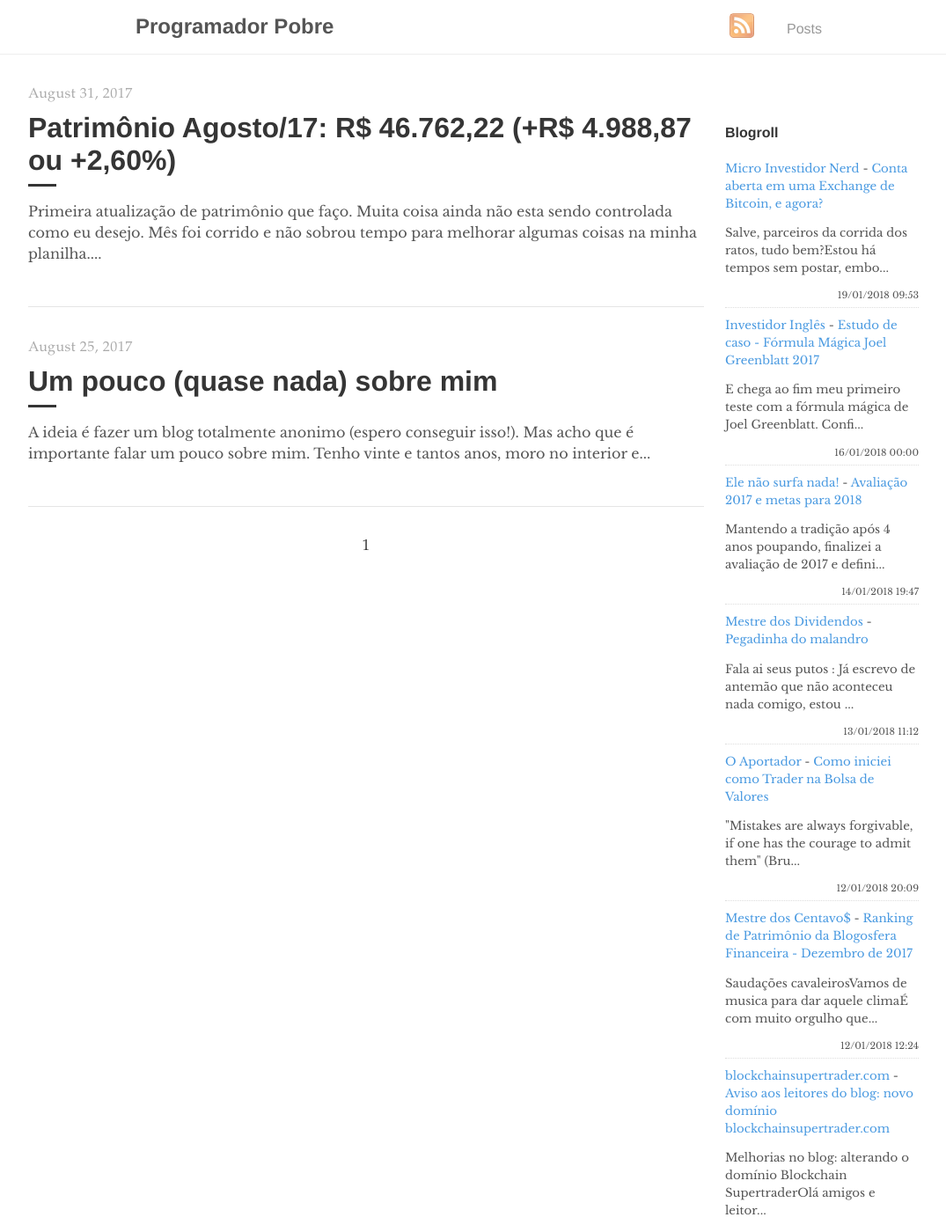
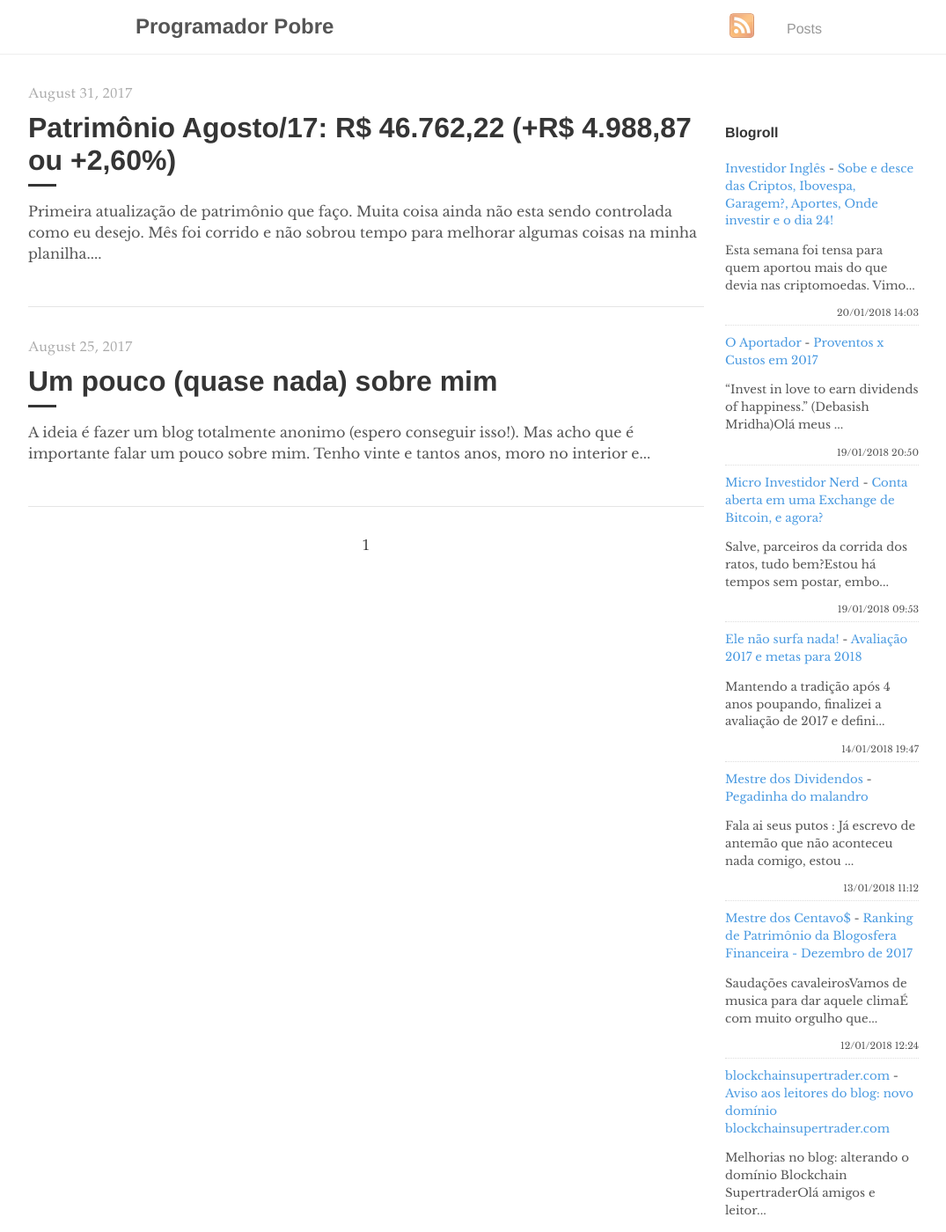
Before and after one commit to programadorpobre/programadorpobre.github.io, a Jekyll site: the page built from index.html, in a window 1280 px wide and 1400 px high. Shown: the whole window at 88% size, without its empty margins (96-1171 px from the left). Built offline with Jekyll 4.4.1, drawn with Linux system fonts in a browser that asks for light colours; the list of posts is cut into pages by our own code; comment, search, counter and statistics services are not loaded.

Commit message:
[ci skip] travis #168

```diff
--- a/_includes/feed-entries.html
+++ b/_includes/feed-entries.html
@@ -1,12 +1,17 @@
+<div class="feed-entry">
+    <a class="feed-entry-site-name" href="http://www.investidoringles.com/">Investidor Inglês</a> - <a class="feed-entry-title" href="http://www.investidoringles.com/2018/01/sobe-e-desce-das-criptos-ibovespa-onde-investir.html">Sobe e desce das Criptos, Ibovespa, Garagem?, Aportes, Onde investir e o dia 24!</a>
+    <p class="feed-entry-summary">Esta semana foi tensa para quem aportou mais do que devia nas criptomoedas. Vimo...</p>
+    <time datetime="2018-01-20T14:03:00.000-02:00">20/01/2018 14:03</time>
+</div>
+<div class="feed-entry">
+    <a class="feed-entry-site-name" href="http://oaportadorfinanceiro.blogspot.com/">O Aportador</a> - <a class="feed-entry-title" href="http://oaportadorfinanceiro.blogspot.com/2018/01/proventos-x-custos-em-2017.html">Proventos x Custos em 2017</a>
+    <p class="feed-entry-summary">“Invest in love to earn dividends of happiness.”&nbsp;(Debasish Mridha)Olá meus ...</p>
+    <time datetime="2018-01-19T20:50:00.002-02:00">19/01/2018 20:50</time>
+</div>
 <div class="feed-entry">
     <a class="feed-entry-site-name" href="http://microinvestidornerd.blogspot.com/">Micro Investidor Nerd</a> - <a class="feed-entry-title" href="http://microinvestidornerd.blogspot.com/2018/01/conta-aberta-em-uma-exchange-de-bitcoin-e-agora.html">Conta aberta em uma Exchange de Bitcoin, e agora?</a>
     <p class="feed-entry-summary">Salve, parceiros da corrida dos ratos, tudo bem?Estou há tempos sem postar, embo...</p>
     <time datetime="2018-01-19T09:53:00.003-08:00">19/01/2018 09:53</time>
-</div>
-<div class="feed-entry">
-    <a class="feed-entry-site-name" href="http://www.investidoringles.com/">Investidor Inglês</a> - <a class="feed-entry-title" href="http://www.investidoringles.com/2018/01/carteira-acoes-formula-magica-joel-greenblatt-2017.html">Estudo de caso - Fórmula Mágica Joel Greenblatt 2017</a>
-    <p class="feed-entry-summary">E chega ao fim meu primeiro teste com a fórmula mágica de Joel Greenblatt. Confi...</p>
-    <time datetime="2018-01-16T00:00:00.000-02:00">16/01/2018 00:00</time>
 </div>
 <div class="feed-entry">
     <a class="feed-entry-site-name" href="http://elenaosurfanada.blogspot.com/">Ele não surfa nada!</a> - <a class="feed-entry-title" href="http://elenaosurfanada.blogspot.com/2018/01/avaliacao-2017-e-metas-para-2018.html">Avaliação 2017 e metas para 2018</a>
@@ -17,11 +22,6 @@
     <a class="feed-entry-site-name" href="http://mestredosdividendos.blogspot.com/">Mestre dos Dividendos</a> - <a class="feed-entry-title" href="http://mestredosdividendos.blogspot.com/2018/01/pegadinha-do-malandro.html">Pegadinha do malandro</a>
     <p class="feed-entry-summary">Fala ai seus putos : Já escrevo de antemão que não aconteceu nada comigo, estou ...</p>
     <time datetime="2018-01-13T11:12:00.000-08:00">13/01/2018 11:12</time>
-</div>
-<div class="feed-entry">
-    <a class="feed-entry-site-name" href="http://oaportadorfinanceiro.blogspot.com/">O Aportador</a> - <a class="feed-entry-title" href="http://oaportadorfinanceiro.blogspot.com/2018/01/como-iniciei-como-trader-na-bolsa-de.html">Como iniciei como Trader na Bolsa de Valores</a>
-    <p class="feed-entry-summary">"Mistakes are always forgivable, if one has the courage to admit them"&nbsp;(Bru...</p>
-    <time datetime="2018-01-12T20:09:00.002-02:00">12/01/2018 20:09</time>
 </div>
 <div class="feed-entry">
     <a class="feed-entry-site-name" href="http://mestredoscentavos.blogspot.com/">Mestre dos Centavo$</a> - <a class="feed-entry-title" href="http://mestredoscentavos.blogspot.com/2018/01/ranking-de-patrimonio-da-blogosfera.html">Ranking de Patrimônio da Blogosfera Financeira - Dezembro de 2017</a>
```
